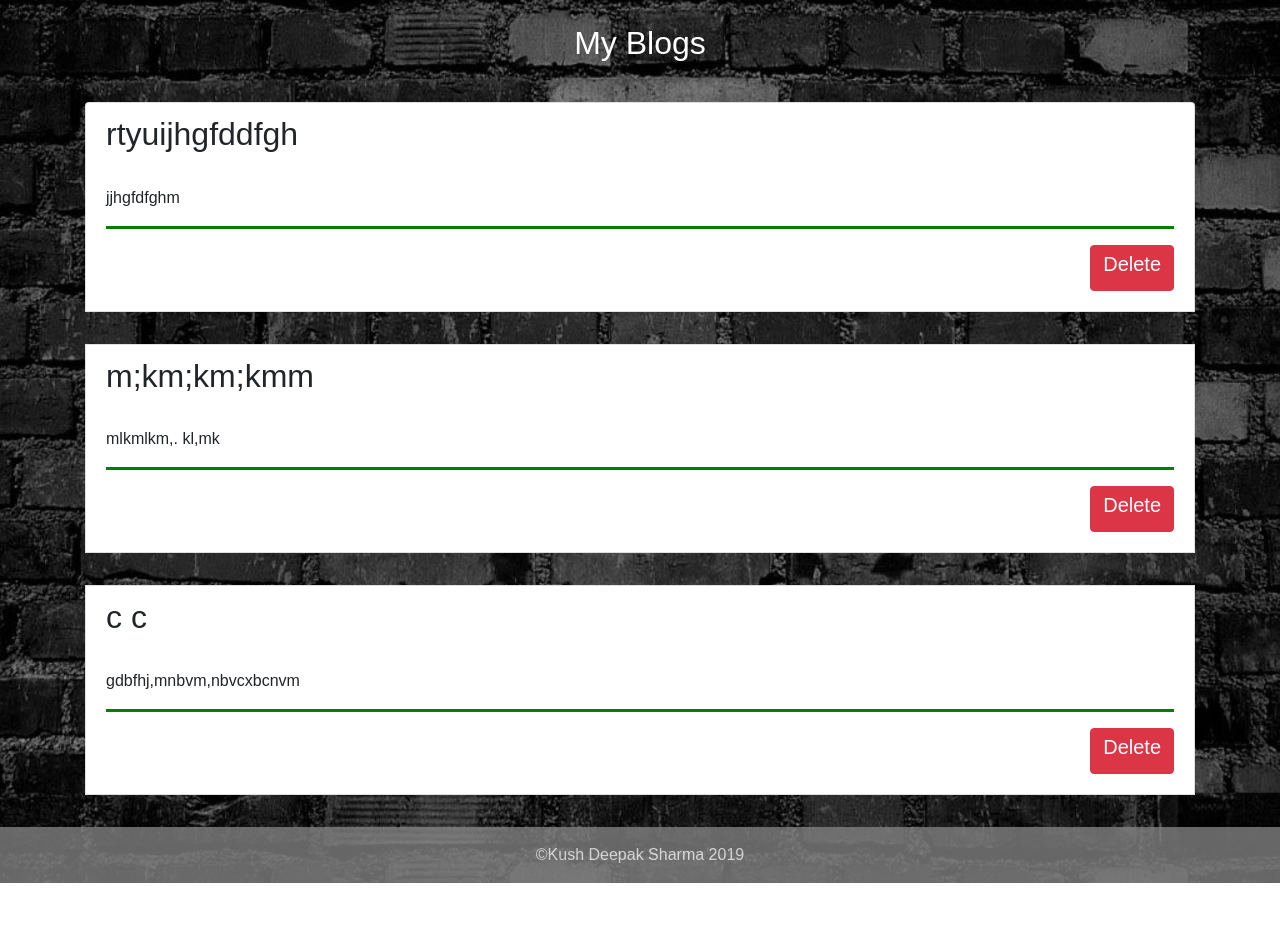
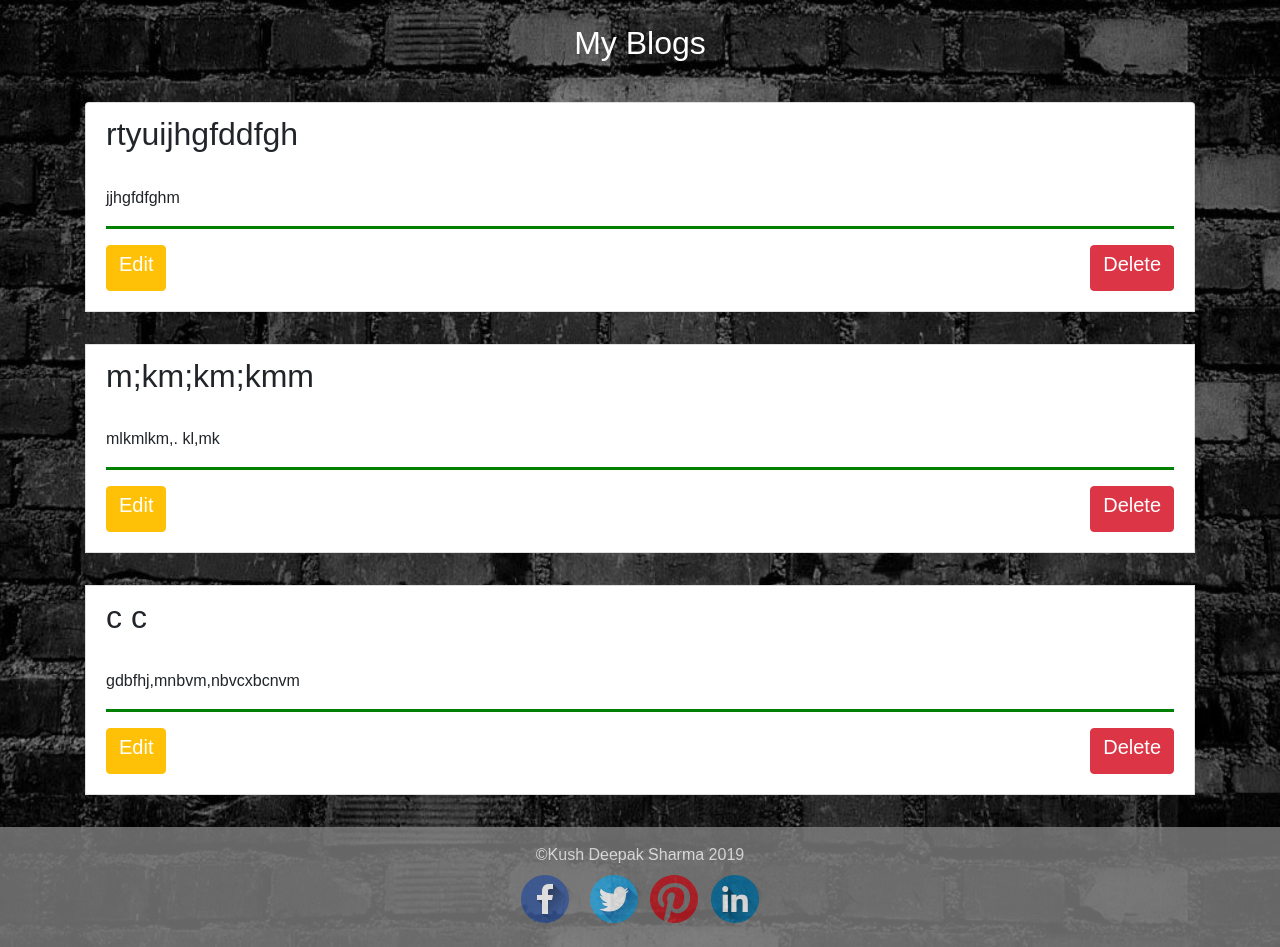
Before and after one commit to KushDeepakSharma/Simple-Blog, a PHP site: page /home.php in a window 1280 px wide. Shown: the part 56-1003 px from the top of the page. Before the commit the page ends 939 px from the top, so only its background shows below. Run offline with PHP 8.4, Linux system fonts and the light colour scheme; a user stored in the database is signed in; data comes from the database, SQL or seed files in the repository; some libraries are stand-ins or nearby versions.

Commit message:
Add files via upload

```diff
--- a/home.php
+++ b/home.php
@@ -17,9 +17,15 @@
             '<hr style="height: 3px;
             color: green;
             background-color: green;
-            border: none;"><form method="POST" action="deleteblog.php">
-            <h5 align="right"><button class="btn btn-danger" name='. $row['id'] .'><h5 style="color:white;">Delete</h5></button></h5>
-            </form>
+            border: none;"><div style="width:100%;">
+            <div style="float: left; width: 50%">
+            <form method="POST" action="editblog.php">
+            <h5 align="left"><button class="btn btn-warning" name='. $row['id'] .'><h5 style="color:white;">Edit</h5></button></h5>
+            </form> </div>
+            <div style="float: right; width: 50%">
+            <form method="POST" action="deleteblog.php">
+            <h5 align="right"><button class="btn btn-danger" name='. $row['id'] .'><h5 style="color:white;">Delete</h5></button></h5></form> </div>
+            </div>
             </li><hr>';
         }
         $post .= '</ul>';
--- a/templates/footer.php
+++ b/templates/footer.php
@@ -1,6 +1,10 @@
 <footer class="footer mt-auto py-3 text-center">
   <div class="container">
-    <span>&copy;Kush Deepak Sharma 2019</span>
+    <span>&copy;Kush Deepak Sharma 2019</span><br>
+    <span width=25%><a href="https://www.fb.com"><img src="Icons/fb.png"></a></span>
+    <span width=25%><a href="https://www.twitter.com"><img src="Icons/twi.png"></a></span>
+    <span width=25%><a href="https://www.pinterest.com"><img src="Icons/pin.png"></a></span>
+    <span width=25%><a href="https://in.linkedin.com"><img src="Icons/li.png"></a></span>
   </div>
 </footer>
 
```
Also changed, not shown: editblog.php (added, +22 -0 lines), updatedb.php (added, +14 -0 lines), Icons/fb.png (added), Icons/li.png (added), Icons/pin.png (added), Icons/twi.png (added).
